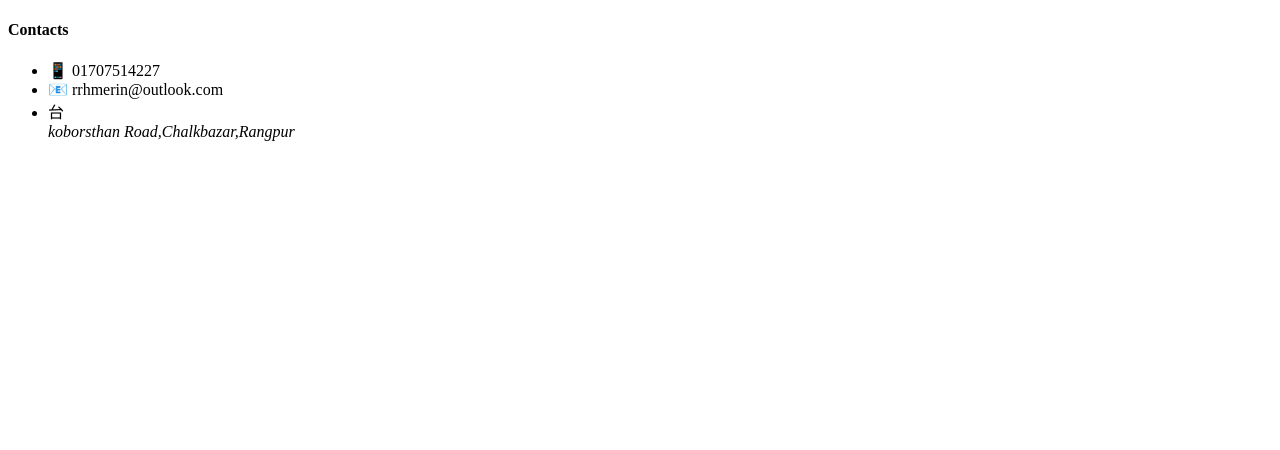
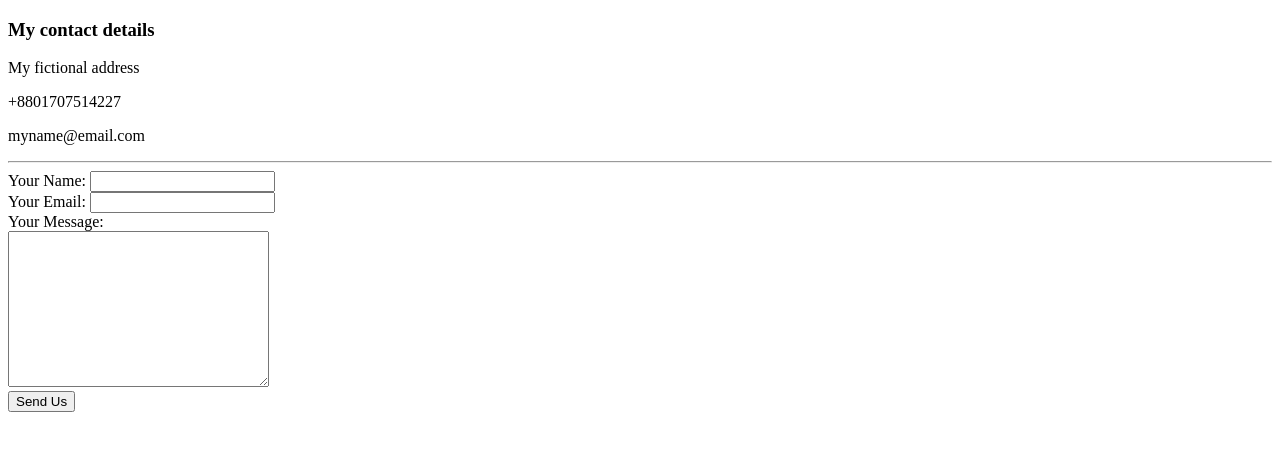
Before and after one commit to ryzen3merin/Udemy-learnings, a plain HTML site: page HTML-Personal Site/contact.html in a window 1280 px wide. Drawn offline with Linux system fonts and the light colour scheme.

Commit message:
added contact form

```diff
--- a/HTML-Personal Site/contact.html
+++ b/HTML-Personal Site/contact.html
@@ -7,11 +7,19 @@
     <title>Contact with me</title>
 </head>
 <body>
-    <h4>Contacts</h4>
-    <ul>
-        <li>📱 01707514227</li>
-        <li>📧 rrhmerin@outlook.com</li>
-        <li>台<address>koborsthan Road,Chalkbazar,Rangpur</address></li>
-    </ul>
+    <h3>My contact details</h3>
+    <p>My fictional address</p>
+    <p>+8801707514227</p>
+    <p>myname@email.com</p>
+    <hr>
+    <form action="mailto:myname@email.com" method="post" enctype="text/plain">
+        <label for="username">Your Name:</label>
+        <input type="text" name="" id="username"><br>
+        <label for="useremail">Your Email:</label>
+        <input type="email" name="" id="useremail"><br>
+        <label for="textmessage">Your Message:</label><br>
+        <textarea name="" id="textmessage" cols="30" rows="10"></textarea> <br>
+        <input type="submit" value="Send Us">
+    </form>
 </body>
 </html>
```
